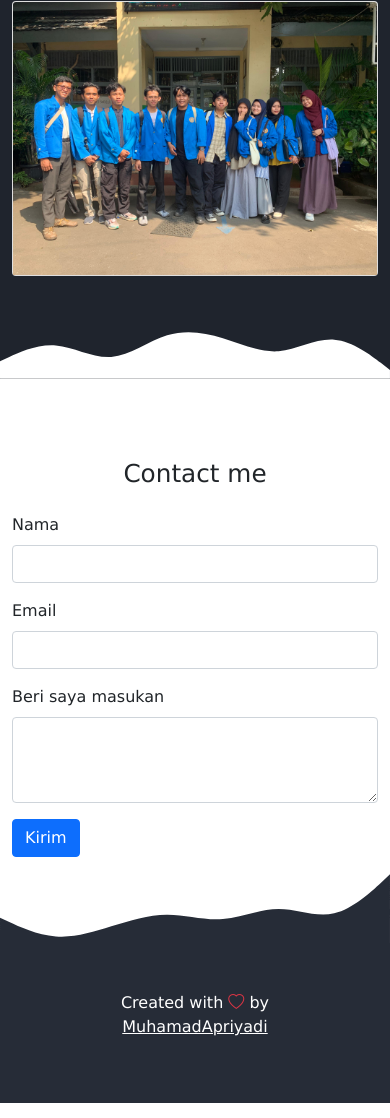
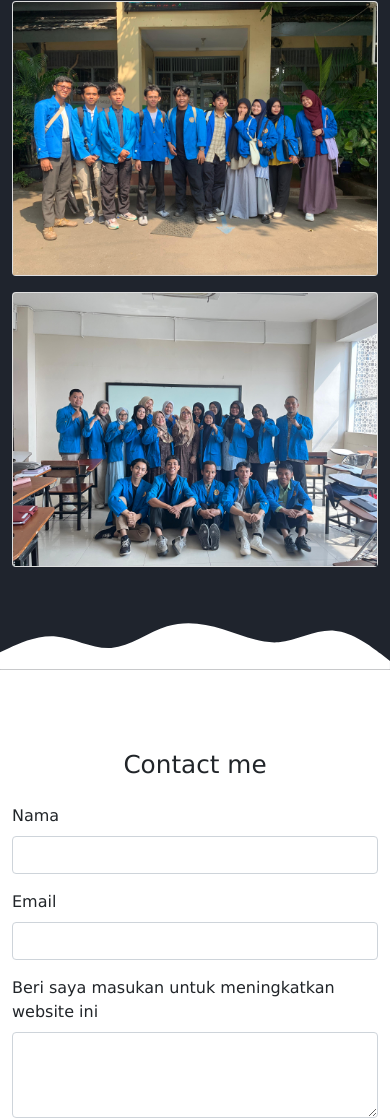
Before and after one commit to m-apriyadi17/MPI.com, a plain HTML site: page index.html in a window 390 px wide. Shown: the part 3598-4716 px from the top of the page. Drawn offline with nearby package versions, Linux system fonts and the light colour scheme.

Commit message:
menambahkan project dan menamabahkan music BillieEilish BIRDS OF A FEATHER serta merevisi sedikit teks

```diff
--- a/index.html
+++ b/index.html
@@ -67,7 +67,7 @@
         </div>
       </div>
     </nav>
-    <!-- Akhir Navbar -->
+    <!-- Navbar end -->
 
     <!-- Jumbotron -->
     <section class="jumbotron text-center" style="color: white">
@@ -87,7 +87,7 @@
         ></path>
       </svg>
     </section>
-    <!-- Akhir Jumbotron -->
+    <!-- Jumbotron end -->
 
     <!-- About -->
     <section id="about">
@@ -123,7 +123,7 @@
         ></path>
       </svg>
     </section>
-    <!-- About Akhir -->
+    <!-- About end -->
 
     <!-- Project -->
     <section id="projects">
@@ -206,6 +206,15 @@
               />
             </div>
           </div>
+          <div class="col-md-4 mb-3">
+            <div class="card" data-aos="flip-right" data-aos-duration="500">
+              <img
+                src="assets/images/1730727449092.jpg"
+                class="card-img-top"
+                alt="Project 1"
+              />
+            </div>
+          </div>
         </div>
       </div>
       <svg xmlns="http://www.w3.org/2000/svg" viewBox="0 0 1440 320">
@@ -216,7 +225,7 @@
         ></path>
       </svg>
     </section>
-    <!-- Akhir Project -->
+    <!-- Project end -->
 
     <!-- Contact -->
     <section id="contact">
@@ -262,7 +271,9 @@
                 />
               </div>
               <div class="mb-3">
-                <label for="pesan" class="form-label">Beri saya masukan </label>
+                <label for="pesan" class="form-label"
+                  >Beri saya masukan untuk meningkatkan website ini</label
+                >
                 <textarea
                   class="form-control"
                   id="pesan"
@@ -297,7 +308,7 @@
         ></path>
       </svg>
     </section>
-    <!-- Akhir Contact -->
+    <!-- Contact end -->
 
     <!-- Footer -->
     <footer
@@ -313,7 +324,16 @@
         >
       </p>
     </footer>
-    <!-- Akhir Footer -->
+    <!-- Footer end -->
+
+    <!-- Audio -->
+    <audio autoplay>
+      <source
+        src="assets/music/BillieEilish BIRDS OF A FEATHER Lyrics.mp3"
+        type="audio/mp3"
+      />
+    </audio>
+    <!-- Audio end -->
 
     <script
       src="https://cdn.jsdelivr.net/npm/bootstrap@5.0.2/dist/js/bootstrap.bundle.min.js"
```
Also changed, not shown: assets/images/1730727449092.jpg (added), 1 other file.
